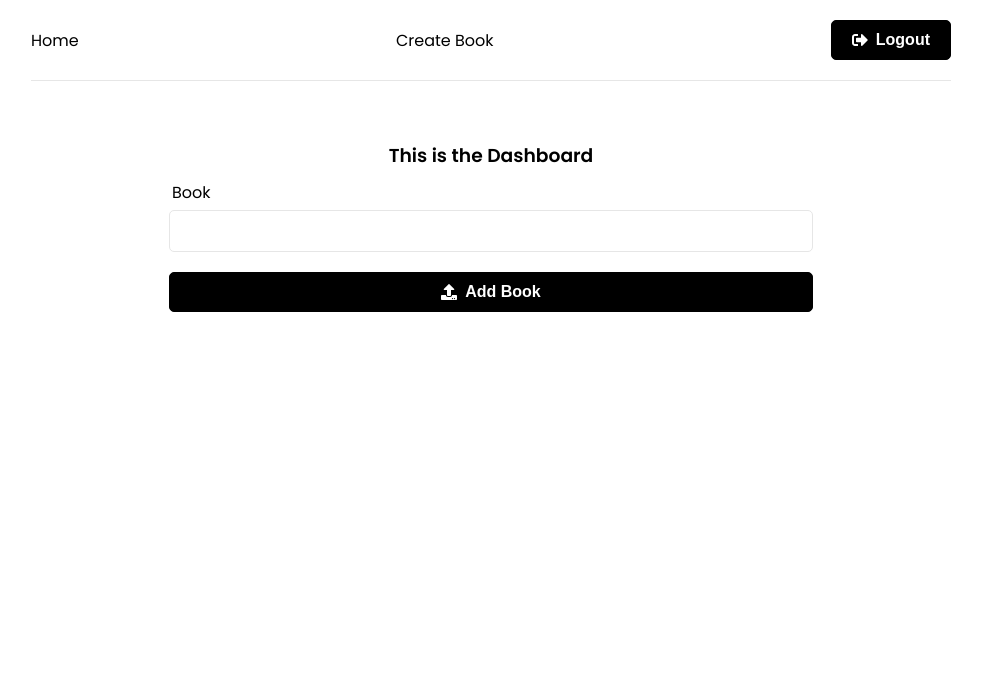
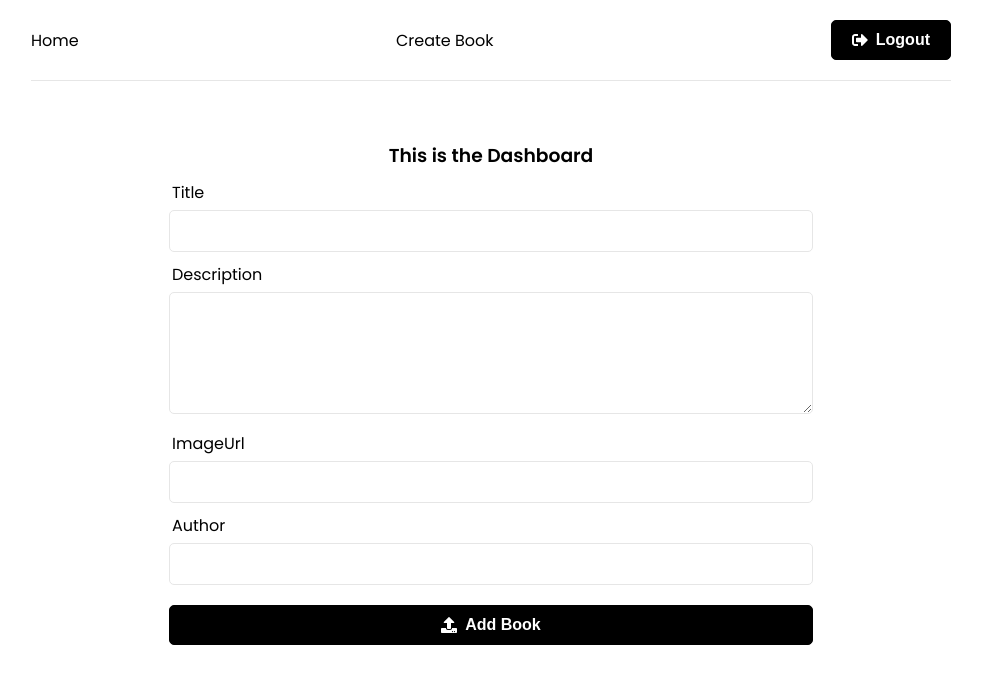
Before and after one commit to pkanev207/trainee-project-client-, a React (Create React App) app: page /dashboard in a window 1280 px wide. Shown: the top 684 px of the page, without its empty margins (149-1131 px from the left). Built offline with nearby package versions, Linux system fonts and the light colour scheme; sample sign-in values are in the browser's storage.

Commit message:
added more book fields

```diff
--- a/src/components/Book/Book.tsx
+++ b/src/components/Book/Book.tsx
@@ -33,6 +33,11 @@ function Book({ book }: any) {
       <div>
         {new Date(book?.createdAt).toLocaleString("en-US").split(",")[0]}
       </div>
+      <div>
+        <img src={book.imgUrl} alt="front cover of the book" />
+      </div>
+      <div>{book?.description}</div>
+      <div>{book?.author}</div>
       <button onClick={(e) => console.log(e.target)} className="close">
         <FaCcDiscover />
         Details
--- a/src/components/BookForm/BookForm.tsx
+++ b/src/components/BookForm/BookForm.tsx
@@ -9,12 +9,18 @@ import { FaUpload } from "react-icons/fa";
 
 export interface IBookFormProps {
   title?: string;
+  description?: string;
+  imgUrl?: string;
   userName?: string;
+  author?: string;
 }
 
 function BookForm(props: IBookFormProps) {
   // console.log(props);
   const [title, setTitle] = useState("");
+  const [description, setDescription] = useState("");
+  const [imgUrl, setImgUrl] = useState("");
+  const [author, setAuthor] = useState("");
   const [createBook, { isLoading: isCreateLoading }] = useCreateBookMutation();
   const [updateBook, { isLoading: isUpdateLoading }] = useUpdateBookMutation();
   const user = useGetUser();
@@ -22,10 +28,13 @@ function BookForm(props: IBookFormProps) {
   const buttonRef = useRef(null);
 
   useEffect(() => {
-    if (props.title) {
+    if (props.title && props.description && props.imgUrl && props.author) {
       setTitle(props.title);
+      setDescription(props.description);
+      setImgUrl(props.imgUrl);
+      setAuthor(props.author);
     }
-  }, [props.title]);
+  }, [props.title, props.description, props.imgUrl]);
 
   const handleChange = (e: React.ChangeEvent<HTMLInputElement>) => {
     setTitle(e.target.value);
@@ -37,13 +46,16 @@ function BookForm(props: IBookFormProps) {
     const action = element.textContent;
     const token = user?.token;
     const isAuthor = props.userName === user?.name;
+    const isValidInput =
+      title !== "" && description !== "" && imgUrl !== "" && author !== "";
+    console.log(isValidInput);
 
-    if (action === "Add Book" && !isAuthor && title !== "" && token) {
-      const book = { title };
+    if (action === "Add Book" && !isAuthor && isValidInput && token) {
+      const book = { title, description, imgUrl, author };
       const res = await createBook({ book, token });
       console.log(res);
-    } else if (action === "Update Book" && isAuthor && title !== "") {
-      const book = { ...props, title };
+    } else if (action === "Update Book" && isAuthor && isValidInput) {
+      const book = { ...props, title, description, imgUrl, author };
       const res = await updateBook({ book, token });
       console.log(res);
     } else {
@@ -60,13 +72,46 @@ function BookForm(props: IBookFormProps) {
     <section className="form">
       <form onSubmit={handleSubmit}>
         <div className="form-group">
-          <label htmlFor="title">Book</label>
+          <label htmlFor="title">Title</label>
           <input
             type="text"
             name="title"
             id="title"
             value={title}
             onChange={handleChange}
+          />
+          <label htmlFor="description">Description</label>
+          <textarea
+            // type="text"
+            maxLength={500}
+            rows={5}
+            name="description"
+            id="description"
+            value={description}
+            onChange={(e) => setDescription(e.target.value)}
+          ></textarea>
+          {/* <input
+            type="text"
+            name="description"
+            id="description"
+            value={description}
+            onChange={(e) => setDescription(e.target.value)}
+          /> */}
+          <label htmlFor="imgUrl">ImageUrl</label>
+          <input
+            type="text"
+            name="imgUrl"
+            id="imgUrl"
+            value={imgUrl}
+            onChange={(e) => setImgUrl(e.target.value)}
+          />
+          <label htmlFor="author">Author</label>
+          <input
+            type="text"
+            name="author"
+            id="author"
+            value={author}
+            onChange={(e) => setAuthor(e.target.value)}
           />
         </div>
         <div className="form-group">
--- a/src/index.css
+++ b/src/index.css
@@ -87,8 +87,11 @@ h3 {
 }
 
 .books {
-  display: grid;
-  grid-template-columns: repeat(2, 1fr);
+  /* display: grid;
+  grid-template-columns: repeat(2, 1fr); */
+  display: flex;
+  flex-direction: column;
+  width: 100%;
   gap: 10px;
 }
 
```
